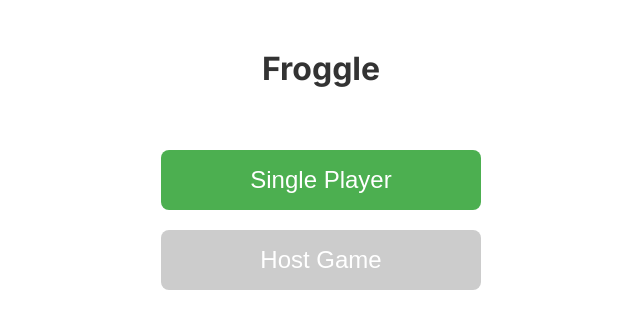
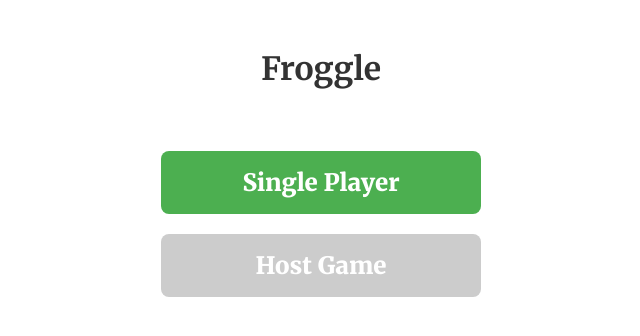
Before and after one commit to eaydede/Froggle, a React (Vite) app in the folder client/: page / in a window 1280 px wide. Shown: the top 336 px of the page, without its empty margins (319-959 px from the left). Built offline with nearby package versions, Linux system fonts and the light colour scheme.

Commit message:
Switch font to Merriweather 900, fix font inheritance on buttons

```diff
--- a/client/index.html
+++ b/client/index.html
@@ -5,7 +5,7 @@
     <meta name="viewport" content="width=device-width, initial-scale=1.0" />
     <link rel="preconnect" href="https://fonts.googleapis.com">
     <link rel="preconnect" href="https://fonts.gstatic.com" crossorigin>
-    <link href="https://fonts.googleapis.com/css2?family=Inter:wght@400;500;600;700;800;900&display=swap" rel="stylesheet">
+    <link href="https://fonts.googleapis.com/css2?family=Merriweather:wght@400;700;900&display=swap" rel="stylesheet">
     <title>Froggle</title>
   </head>
   <body>
--- a/client/src/App.css
+++ b/client/src/App.css
@@ -1,3 +1,8 @@
+button, input, select, textarea {
+  font-family: inherit;
+  font-weight: inherit;
+}
+
 .board, .board *, .config-display-box {
   -webkit-user-drag: none;
   -khtml-user-drag: none;
@@ -9,8 +14,8 @@
   max-width: 800px;
   margin: 0 auto;
   padding: 20px;
-  font-family: 'Inter', -apple-system, BlinkMacSystemFont, 'Segoe UI', Roboto, sans-serif;
-  font-weight: 800;
+  font-family: 'Merriweather', Georgia, 'Times New Roman', serif;
+  font-weight: 900;
   height: 100dvh;
   overflow-y: auto;
   -webkit-overflow-scrolling: touch;
```
